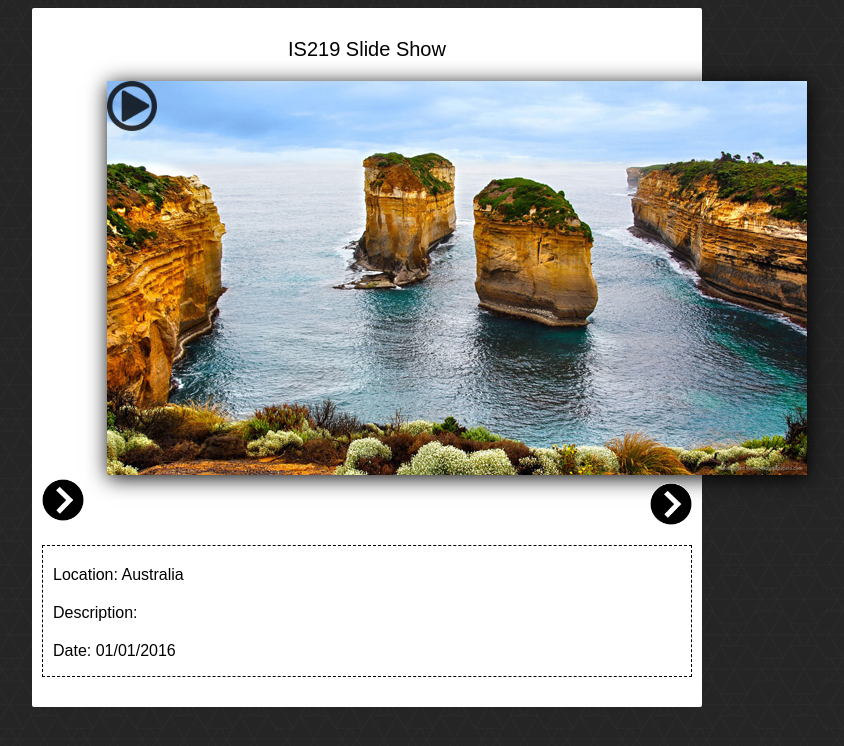
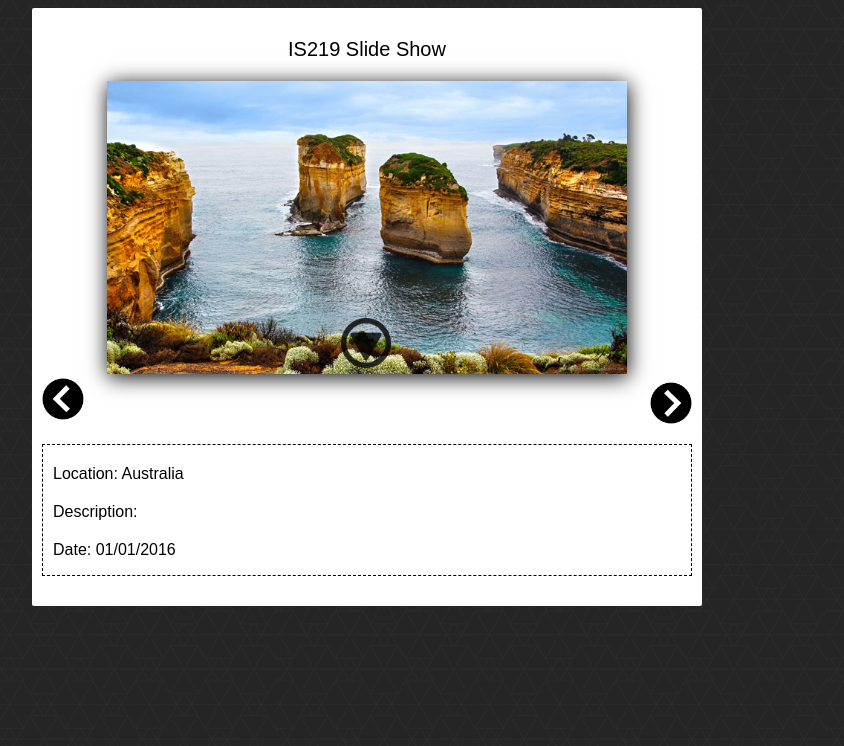
Before and after one commit to Krumich222/P2Luke, a PHP site: page /index.html in a window 1280 px wide. Shown: the top 746 px of the page, without its empty margins (273-1117 px from the left). Run offline with PHP 8.4, Linux system fonts and the light colour scheme; some libraries are stand-ins or nearby versions.

Commit message:
Add files via upload

```diff
--- a/css/style.css
+++ b/css/style.css
@@ -30,12 +30,14 @@
 	position: absolute;
 	z-index: 3;
 	opacity: .8;
-	top: 0px;
+	bottom:10px;
+	left:45%
 }
 
 .thumbnail {
 	position: relative;
 	box-shadow: 1px 3px 20px 0px;
+	max-width:100%;
 }
 
 
@@ -57,6 +59,10 @@
 #nextPhoto {
 	height: 42px;
 	width: 42px;
+}
+
+#nextPhoto:hover, #prevPhoto:hover {
+	opacity:0.8;
 
 }
 
@@ -71,30 +77,55 @@
 
 /*Add CSS styles to rotate the element 90deg
 Make it animate nicely. You'll need CSS3 for this*/
-.rot90 {}
--moz-transform: rotate(90deg);
--webkit-transform: rotate(90deg);
--o-transform: rotate(90deg);
-transform: rotate(90deg);
--moz-trasition: all 1s ease;
--webkit-trasition: all 1s ease;
--o-trasition: all 1s ease;
-trasition: all 1s ease;
+.rot90 {
+
+	-moz-transform:rotate(90deg);
+
+	-webkit-transform:rotate(90deg);
+
+	-o-transform:rotate(90deg);
+
+	transform:rotate(90deg);
+
+	-moz-transition: all 1s ease;
+
+	-webkit-transition: all 1s ease;
+
+	-o-transition: all 1s ease;
+
+	transition: all 1s ease;
+}
+
 /*Add CSS styles to rotate the element 180deg
 Make it animate nicely. You'll need CSS3 for this*/
-.rot180 {}
-	-moz-transform: rotate(180deg);
-	-webkit-transform: rotate(180deg);
-	-o-transform: rotate(180deg);
-	transform: rotate(180deg);
+.rot180 {
+
+	-moz-transform:rotate(180deg);
+
+	-webkit-transform:rotate(180deg);
+
+	-o-transform:rotate(180deg);
+
+	transform:rotate(180deg);
+}
+
 /*Add CSS styles to rotate the element 270deg
 Make it animate nicely. You'll need CSS3 for this*/
-.rot270 {}
-	-moz-transform: rotate(270deg);
-	-webkit-transform: rotate(270deg);
-	-o-transform: rotate(270deg);
-	transform: rotate(270deg);
-	-moz-trasition: all 1s ease;
-	-webkit-trasition: all 1s ease;
-	-o-trasition: all 1s ease;
-	trasition: all 1s ease;
+.rot270 {
+
+	-moz-transform:rotate(270deg);
+
+	-webkit-transform:rotate(270deg);
+
+	-o-transform:rotate(270deg);
+
+	transform:rotate(270deg);
+
+	-moz-transition: all 1s ease;
+
+	-webkit-transition: all 1s ease;
+
+	-o-transition: all 1s ease;
+
+	transition: all 1s ease;
+}
```
